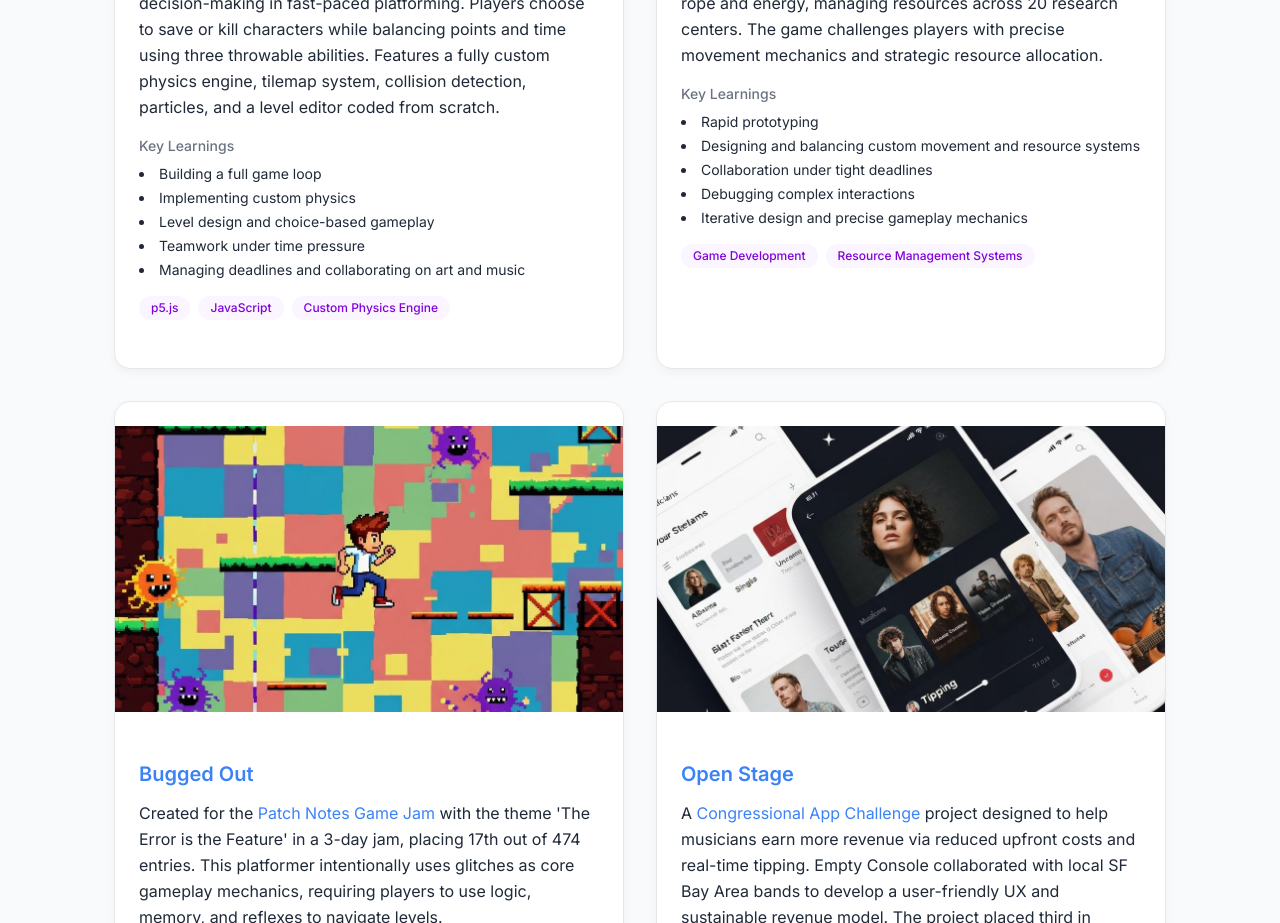
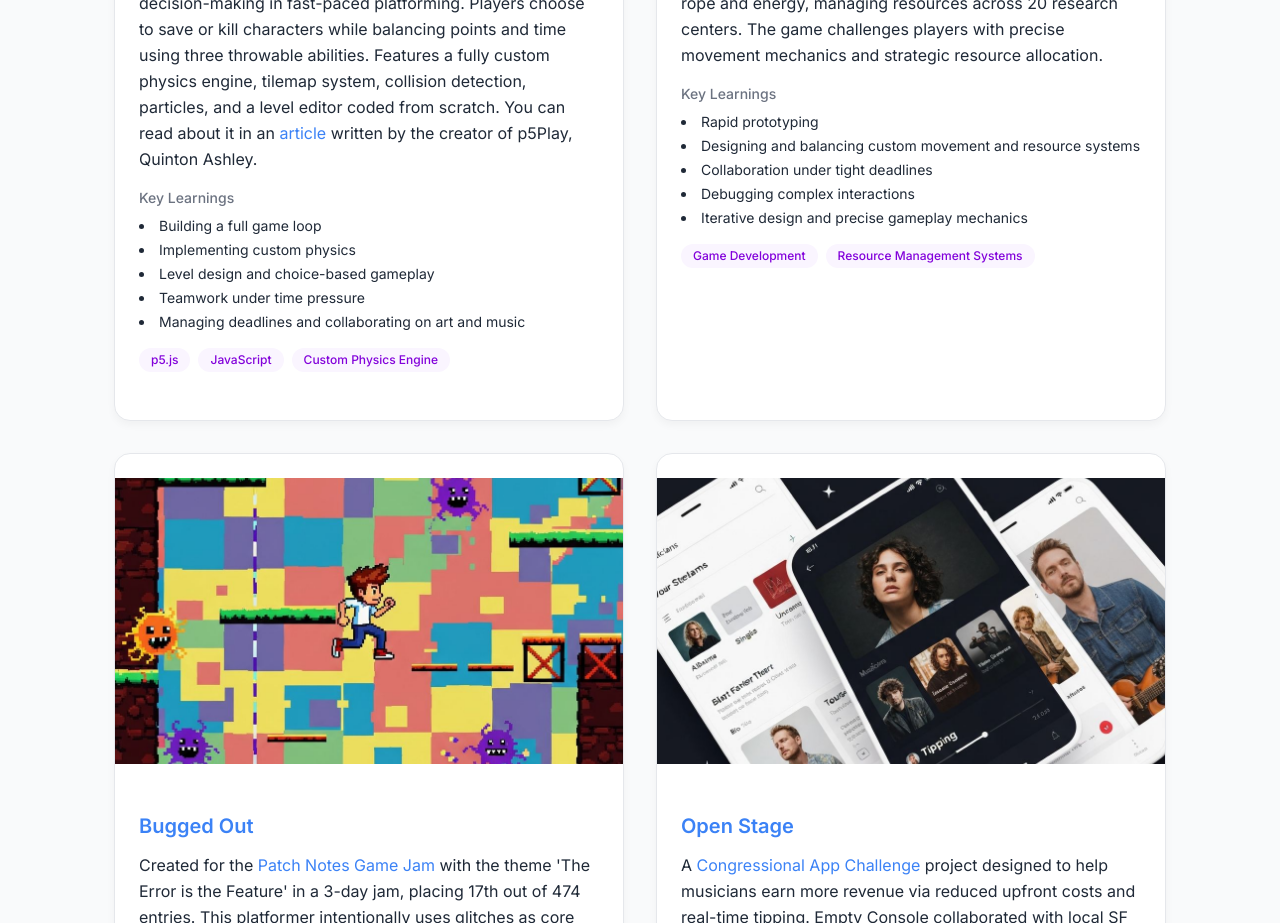
Before and after one commit to EmptyConsole/Empty-Console-Website, a Next.js app: page / in a window 1280 px wide. Shown: the part 2640-3563 px from the top of the page. Built offline with nearby package versions, Linux system fonts and the light colour scheme.

Commit message:
push push pop goes the weasel

```diff
--- a/src/components/projects-section.tsx
+++ b/src/components/projects-section.tsx
@@ -28,7 +28,16 @@ const completedProjects = [
         >
           p5Play
         </a>{" "}
-        game jam that earned Honorable Mention. The game explores ethical decision-making in fast-paced platforming. Players choose to save or kill characters while balancing points and time using three throwable abilities. Features a fully custom physics engine, tilemap system, collision detection, particles, and a level editor coded from scratch.
+        game jam that earned Honorable Mention. The game explores ethical decision-making in fast-paced platforming. Players choose to save or kill characters while balancing points and time using three throwable abilities. Features a fully custom physics engine, tilemap system, collision detection, particles, and a level editor coded from scratch. You can read about it in an{" "}
+        <a
+          href="https://q5js.substack.com/p/p5play-game-jam-2025-results"
+          target="_blank"
+          rel="noopener noreferrer"
+          className="text-accent hover:underline"
+        >
+          article
+        </a>{" "}
+        written by the creator of p5Play, Quinton Ashley.
       </>
     ),
     learnings: [
```
